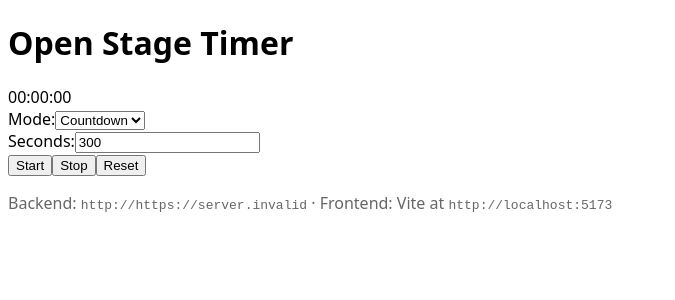
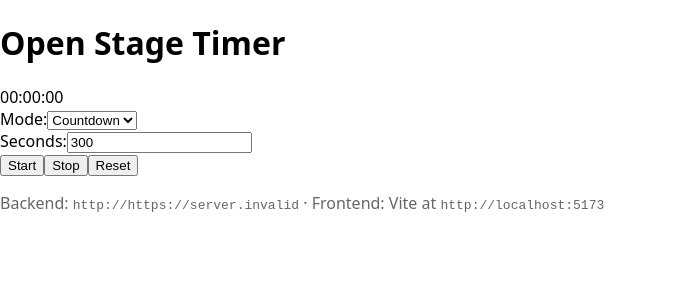
Before and after one commit to SuperGoodMike/open-stage-timer, a React (Vite) app in the folder frontend/: page / in a window 1280 px wide. Shown: the top 300 px of the page, without its empty margins (0-675 px from the left). Built offline with nearby package versions, Linux system fonts and the light colour scheme; no server answers; the HTML template or start-up script is replaced by a standard one.

Commit message:
fixed bugs

```diff
--- /dev/null
+++ b/frontend/src/main.jsx
@@ -0,0 +1,10 @@
+import React from "react";
+import ReactDOM from "react-dom/client";
+import App from "./App";
+import "../index.css";
+
+ReactDOM.createRoot(document.getElementById("root")).render(
+  <React.StrictMode>
+    <App />
+  </React.StrictMode>
+);
```
